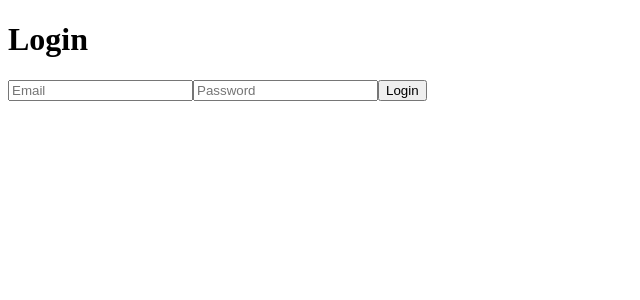
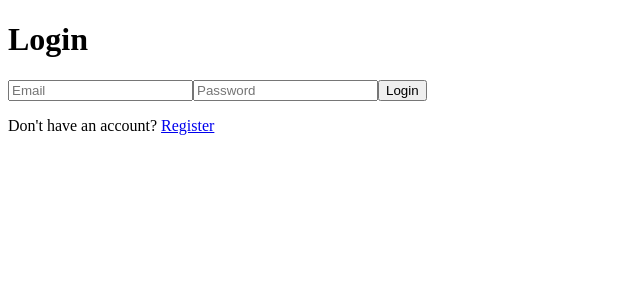
Before and after one commit to abbaskhan1997/ECommerceSystemUI, an Angular app: page /login in a window 1280 px wide. Shown: the top 300 px of the page, without its empty margins (0-640 px from the left). Built offline with nearby package versions, Linux system fonts and the light colour scheme.

Commit message:
Complete Angular login and register routing and register route

```diff
--- a/src/app/pages/login/login.html
+++ b/src/app/pages/login/login.html
@@ -5,3 +5,8 @@
 <input type="password" placeholder="Password" [(ngModel)]="password">
 
 <button (click)="login()">Login</button>
+
+<p>
+  Don't have an account?
+  <a routerLink="/register">Register</a>
+</p>
--- a/src/app/pages/login/login.ts
+++ b/src/app/pages/login/login.ts
@@ -1,9 +1,10 @@
 import { Component } from '@angular/core';
 import { FormsModule } from '@angular/forms';
 import { AuthService } from '../../services/auth.service';
+import { RouterLink } from '@angular/router';
 
 @Component({
-  imports: [FormsModule],
+  imports: [FormsModule, RouterLink],
   selector: 'app-login',
   styleUrl: './login.css',
   templateUrl: './login.html',
--- a/src/app/pages/register/register.html
+++ b/src/app/pages/register/register.html
@@ -19,3 +19,8 @@
 >
 
 <button (click)="register()">Register</button>
+
+<p>
+  Already have an account?
+  <a routerLink="/login">Login</a>
+</p>
--- a/src/app/pages/register/register.ts
+++ b/src/app/pages/register/register.ts
@@ -1,9 +1,10 @@
 import { Component } from '@angular/core';
 import { AuthService } from '../../services/auth.service';
 import { FormsModule } from '@angular/forms';
+import { RouterLink } from '@angular/router';
 
 @Component({
-  imports: [FormsModule],
+  imports: [FormsModule, RouterLink],
   selector: 'app-register',
   styleUrl: './register.css',
   templateUrl: './register.html',
--- a/src/app/services/auth.service.ts
+++ b/src/app/services/auth.service.ts
@@ -14,10 +14,9 @@
   constructor(private http: HttpClient) { }
 
   login(email: string, password: string) {
-
-    const body = { email, password };
-    return this.http.post<LoginResponse>(this.url, body);
-  }
+  const body = { email, password };
+  return this.http.post<LoginResponse>(`${this.url}/login`, body);
+}
 
   register(name: string, email: string, password: string) {
     const body = { name, email, password };
```
